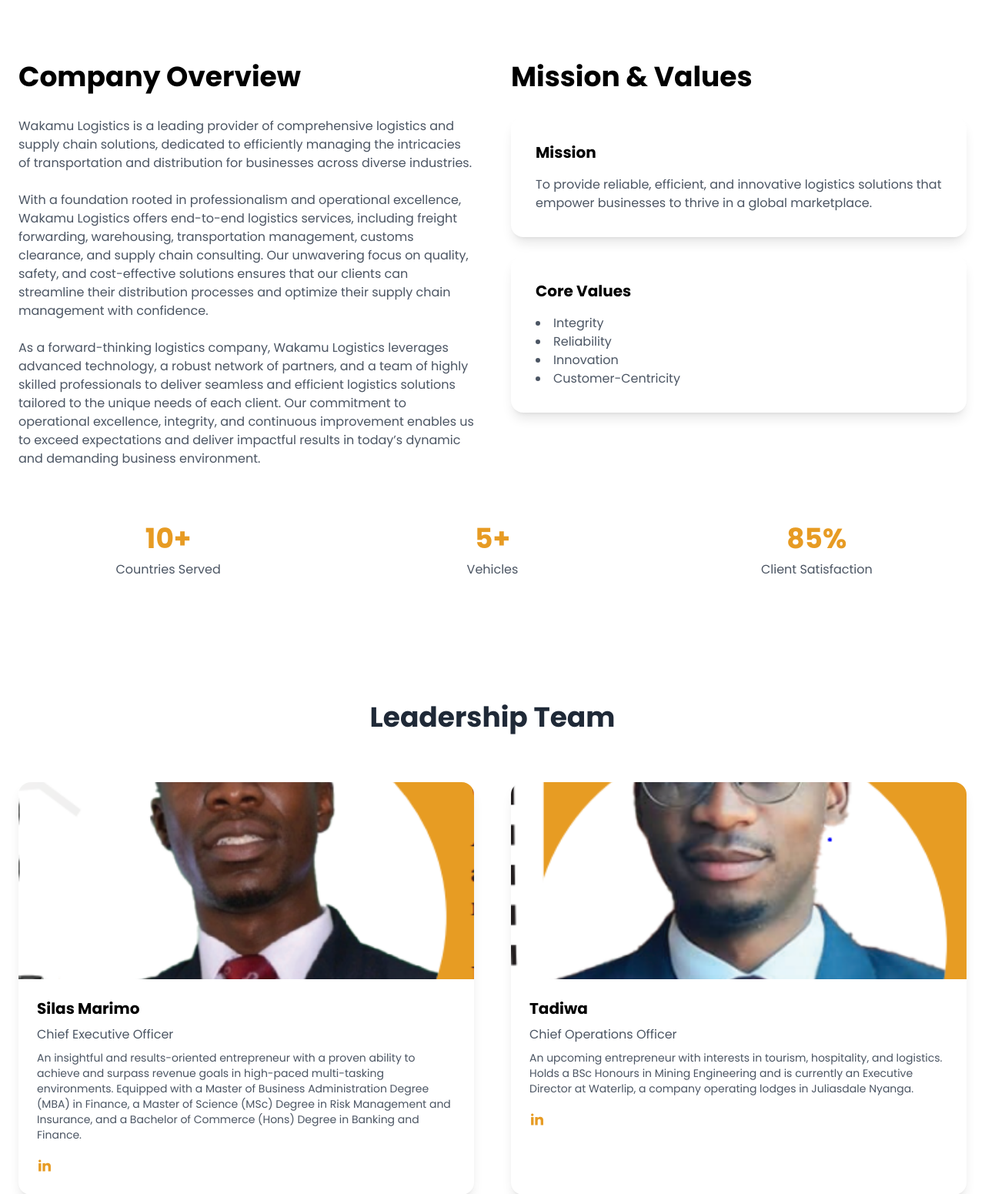
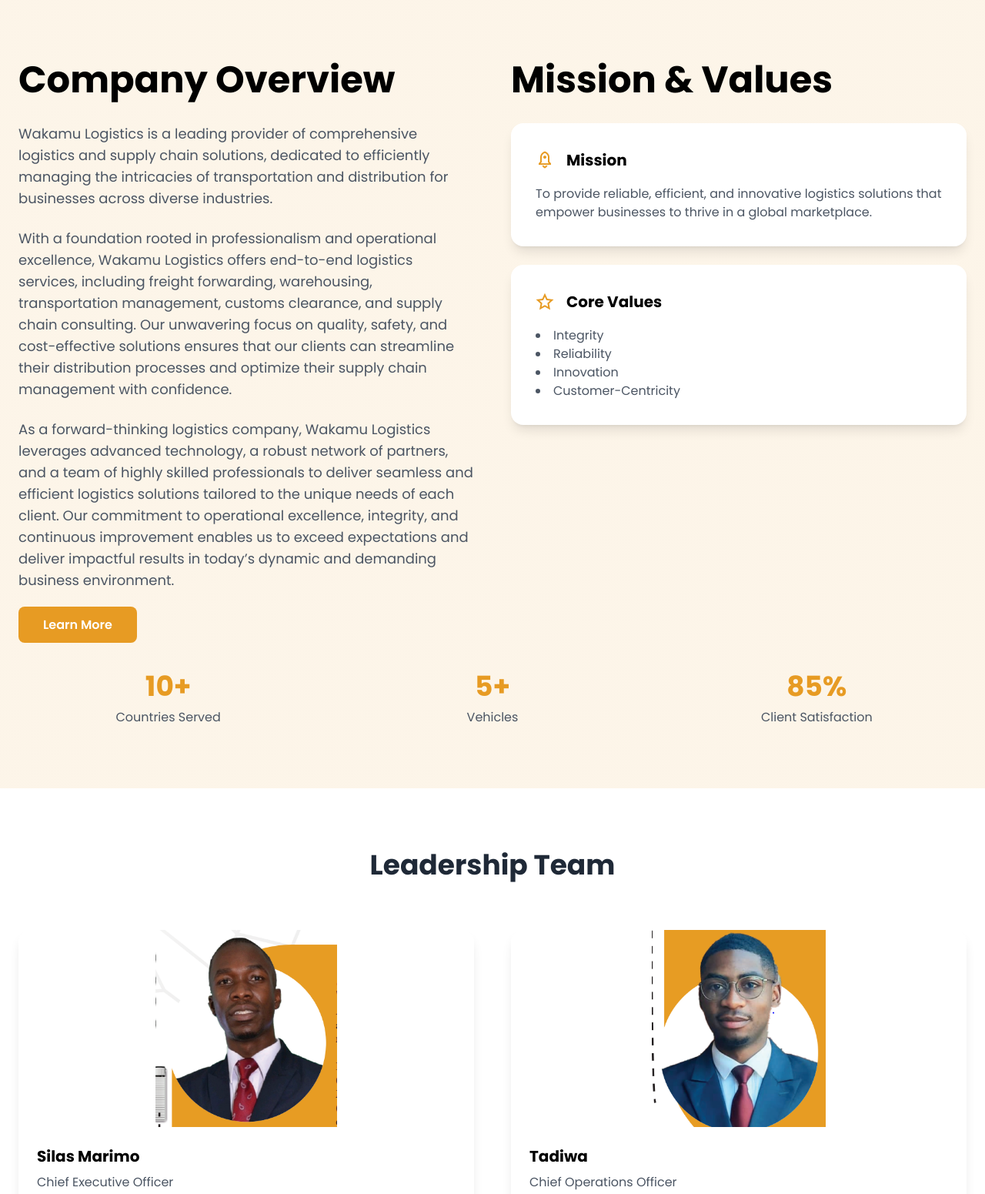
Before and after one commit to kasumbamunashe/wakamu-logistics-website, a plain HTML site: page about.html in a window 1280 px wide. Shown: the part 800-2351 px from the top of the page at 77% size. Drawn offline with nearby package versions, Linux system fonts and the light colour scheme.

Commit message:
added footer and fixed the leadership pictures to be more visible

```diff
--- a/about.html
+++ b/about.html
@@ -83,10 +83,14 @@
   </div>
 
   <!-- Navigation -->
+  <!-- Navigation -->
 <nav class="fixed top-0 w-full bg-primary z-50">
   <div class="container mx-auto px-6 py-4">
     <div class="flex items-center justify-between">
-        <div class="text-white text-2xl font-bold">Wakamu Logistics</div>
+      <!-- Company Logo -->
+      <div class="flex items-center">
+        <img src="static/logo.png" alt="Wakamu Logistics Logo" class="h-10"> <!-- Adjust height as needed -->
+      </div>
       <div class="hidden md:flex space-x-8">
         <a href="index.html" class="nav-link text-white hover:text-gray-200 cursor-pointer">Home</a>
         <a href="about.html" class="nav-link text-white hover:text-gray-200 cursor-pointer">About Us</a>
@@ -122,23 +126,32 @@
   </section>
 
   <!-- Company Overview Section -->
-  <section id="company-overview" class="py-20">
+<section id="company-overview" class="py-20 bg-gradient-to-r from-primary/10 to-secondary/10">
   <div class="container mx-auto px-6">
     <div class="grid grid-cols-1 md:grid-cols-2 gap-12">
       <div data-aos="fade-up" data-aos-delay="100">
-          <h2 class="text-3xl md:text-4xl font-bold mb-8">Company Overview</h2>
-          <p class="text-gray-600 mb-6">Wakamu Logistics is a leading provider of comprehensive logistics and supply chain solutions, dedicated to efficiently managing the intricacies of transportation and distribution for businesses across diverse industries.</p>
-          <p class="text-gray-600 mb-6">With a foundation rooted in professionalism and operational excellence, Wakamu Logistics offers end-to-end logistics services, including freight forwarding, warehousing, transportation management, customs clearance, and supply chain consulting. Our unwavering focus on quality, safety, and cost-effective solutions ensures that our clients can streamline their distribution processes and optimize their supply chain management with confidence.</p>
-          <p class="text-gray-600 mb-6">As a forward-thinking logistics company, Wakamu Logistics leverages advanced technology, a robust network of partners, and a team of highly skilled professionals to deliver seamless and efficient logistics solutions tailored to the unique needs of each client. Our commitment to operational excellence, integrity, and continuous improvement enables us to exceed expectations and deliver impactful results in today’s dynamic and demanding business environment.</p>
+        <h2 class="text-4xl md:text-5xl font-bold mb-8">Company Overview</h2>
+        <p class="text-lg text-gray-600 mb-6">Wakamu Logistics is a leading provider of comprehensive logistics and supply chain solutions, dedicated to efficiently managing the intricacies of transportation and distribution for businesses across diverse industries.</p>
+        <p class="text-lg text-gray-600 mb-6">With a foundation rooted in professionalism and operational excellence, Wakamu Logistics offers end-to-end logistics services, including freight forwarding, warehousing, transportation management, customs clearance, and supply chain consulting. Our unwavering focus on quality, safety, and cost-effective solutions ensures that our clients can streamline their distribution processes and optimize their supply chain management with confidence.</p>
+        <p class="text-lg text-gray-600 mb-6">As a forward-thinking logistics company, Wakamu Logistics leverages advanced technology, a robust network of partners, and a team of highly skilled professionals to deliver seamless and efficient logistics solutions tailored to the unique needs of each client. Our commitment to operational excellence, integrity, and continuous improvement enables us to exceed expectations and deliver impactful results in today’s dynamic and demanding business environment.</p>
+        <div class="mt-8">
+          <a href="contact.html" class="bg-primary text-white px-8 py-3 rounded-button font-semibold hover:bg-primary/90 transition duration-300 cursor-pointer">Learn More</a>
+        </div>
       </div>
       <div data-aos="fade-up" data-aos-delay="200">
-          <h2 class="text-3xl md:text-4xl font-bold mb-8">Mission & Values</h2>
+        <h2 class="text-4xl md:text-5xl font-bold mb-8">Mission & Values</h2>
         <div class="bg-white p-8 rounded-lg shadow-lg mb-6 hover-scale">
-            <h3 class="text-xl font-bold mb-4">Mission</h3>
+          <div class="flex items-center mb-4">
+            <i class="ri-rocket-2-line text-primary text-2xl mr-4"></i>
+            <h3 class="text-xl font-bold">Mission</h3>
+          </div>
           <p class="text-gray-600">To provide reliable, efficient, and innovative logistics solutions that empower businesses to thrive in a global marketplace.</p>
         </div>
         <div class="bg-white p-8 rounded-lg shadow-lg hover-scale">
-            <h3 class="text-xl font-bold mb-4">Core Values</h3>
+          <div class="flex items-center mb-4">
+            <i class="ri-star-line text-primary text-2xl mr-4"></i>
+            <h3 class="text-xl font-bold">Core Values</h3>
+          </div>
           <ul class="list-disc list-inside text-gray-600">
             <li>Integrity</li>
             <li>Reliability</li>
@@ -174,7 +187,7 @@
       <!-- Silas Marimo Card -->
       <div class="bg-white rounded-lg overflow-hidden shadow-lg hover-scale" data-aos="fade-up" data-aos-delay="100">
         <div class="w-full h-64 overflow-hidden">
-          <img src="static/silas.png" alt="CEO" class="w-full h-full object-cover">
+          <img src="static/silas.png" alt="CEO" class="w-full h-full object-contain">
         </div>
         <div class="p-6">
           <h3 class="text-xl font-bold mb-2">Silas Marimo</h3>
@@ -187,7 +200,7 @@
       <!-- Tadiwa Card -->
       <div class="bg-white rounded-lg overflow-hidden shadow-lg hover-scale" data-aos="fade-up" data-aos-delay="200">
         <div class="w-full h-64 overflow-hidden">
-          <img src="static/tadiwa.png" alt="COO" class="w-full h-full object-cover">
+          <img src="static/tadiwa.png" alt="COO" class="w-full h-full object-contain">
         </div>
         <div class="p-6">
           <h3 class="text-xl font-bold mb-2">Tadiwa</h3>
@@ -205,15 +218,15 @@
     <div class="container mx-auto px-6">
       <div class="grid grid-cols-1 md:grid-cols-3 gap-12">
         <div>
+          <img src="static/logo.png" alt="Wakamu Logistics Logo" class="h-10 mb-6">
           <h3 class="text-xl font-semibold mb-6">About Us</h3>
           <p class="text-gray-300">Wakamu Logistics is a leading provider of comprehensive logistics and supply chain solutions, dedicated to efficiently managing the intricacies of transportation and distribution for businesses across diverse industries.</p>
         </div>
         <div>
           <h3 class="text-xl font-semibold mb-6">Quick Links</h3>
           <ul class="space-y-3">
-            <li><a href="index.html" class="text-gray-300 hover:text-white">Home</a></li>
-            <li><a href="about.html" class="text-gray-300 hover:text-white">About Us</a></li>
-            <li><a href="service.html" class="text-gray-300 hover:text-white">Services</a></li>
+            <li><a href="#services" class="text-gray-300 hover:text-white">Services</a></li>
+            <li><a href="#fleet" class="text-gray-300 hover:text-white">Fleet</a></li>
             <li><a href="#contact" class="text-gray-300 hover:text-white">Contact</a></li>
           </ul>
         </div>
```
Also changed, not shown: contact.html (+11 -6 lines), index.html (+13 -5 lines), service.html (+11 -4 lines), static/logo.png (added). Lines whose indentation alone changed are shown as unchanged.
